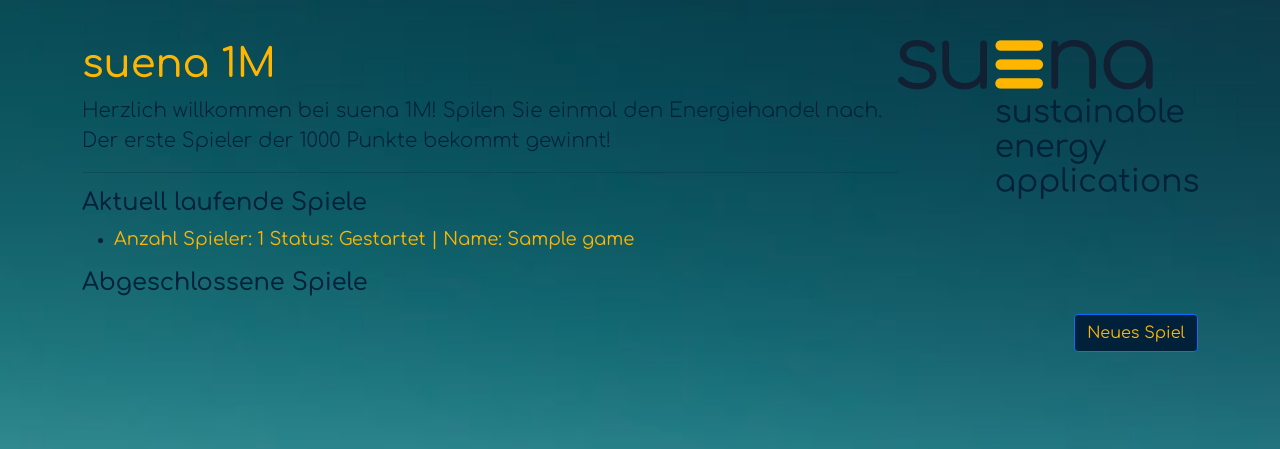
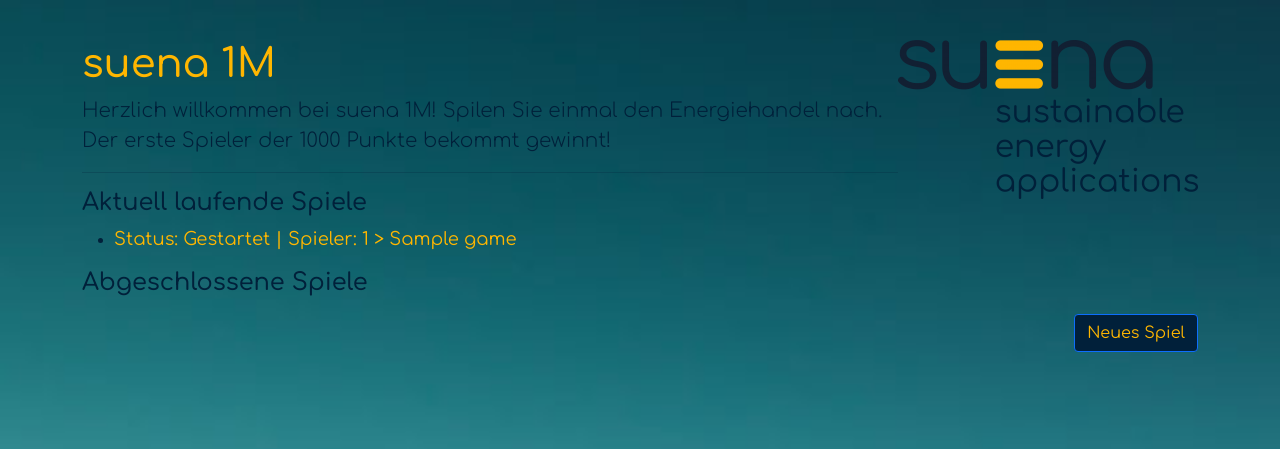
Before and after one commit to Macilias/django-kurs, a Django app: page / in a window 1280 px wide. Shown: the top 449 px of the page. Run offline with Django 4.2, Linux system fonts and the light colour scheme; tables that the repository leaves empty hold one stand-in row (values such as "Sample post"); some libraries are stand-ins or nearby versions.

Commit message:
tiny pf pf

```diff
--- a/suena1M/suena1M/templates/suena1M/index.html
+++ b/suena1M/suena1M/templates/suena1M/index.html
@@ -17,8 +17,8 @@
     {% if game.is_active %}
     <li>
         <a href="{% url 'game' game.slug %}">
-            Anzahl Spieler: {{ game.player_set.all|length }} Status: {% if game.is_started %} Gestartet
-            {% else %} In Anmeldung {% endif %} | Name: {{ game.name }}
+            Status: {% if game.is_started %} Gestartet {% else %} In Anmeldung
+            {% endif %} | Spieler: {{ game.player_set.all|length }} > {{ game.name }}
         </a>
     </li>
     {% endif %}
@@ -33,7 +33,7 @@
     {% if not game.is_active %}
     <li>
         <a href="{% url 'game' game.slug %}">
-            Anzahl Spieler: {{ game.player_set.all|length }} | Name: {{ game.name }}
+            Anzahl Spieler: {{ game.player_set.all|length }} > {{ game.name }}
         </a>
     </li>
     {% endif %}
```
